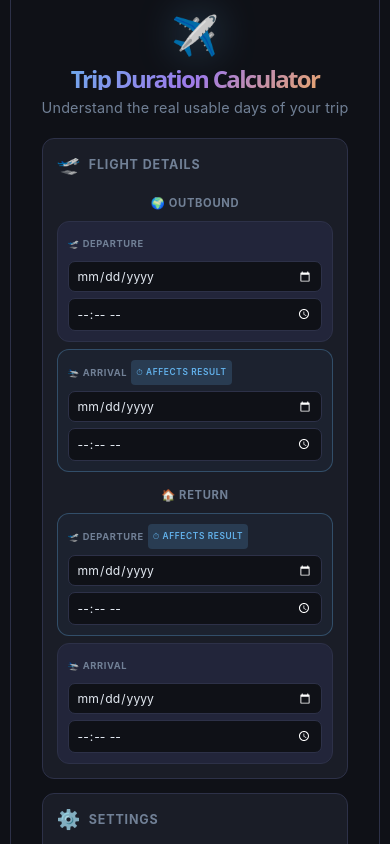
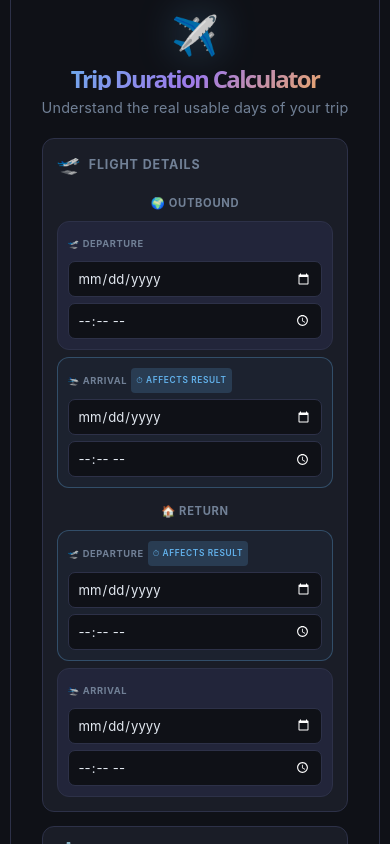
Before and after one commit to DanielKatz67/trip-duration-calculator, a React (Vite) app: page / in a window 390 px wide. Shown: the top 844 px of the page. Built offline with nearby package versions, Linux system fonts and the light colour scheme.

Commit message:
fix: iOS input oversized — set explicit height:36px and -webkit-appearance:none

```diff
--- a/src/App.css
+++ b/src/App.css
@@ -161,6 +161,10 @@ body {
   color-scheme: dark;
   outline: none;
   font-family: inherit;
+  box-sizing: border-box;
+  height: 36px;
+  -webkit-appearance: none;
+  appearance: none;
 }
 .field-input:focus {
   border-color: var(--color-accent);
@@ -493,7 +497,7 @@ body {
   .flight-leg { padding: 10px; min-width: 0; }
   .leg-label { font-size: 0.58rem; }
   .affects-badge { font-size: 0.52rem; }
-  .field-input { font-size: 0.76rem; padding: 6px 8px; min-width: 0; }
+  .field-input { font-size: 0.82rem; padding: 7px 9px; min-width: 0; height: 36px; }
   .stats-grid { gap: 6px; }
   .stat { padding: 8px 4px; }
   .stat-value { font-size: 1.1rem; }
```
